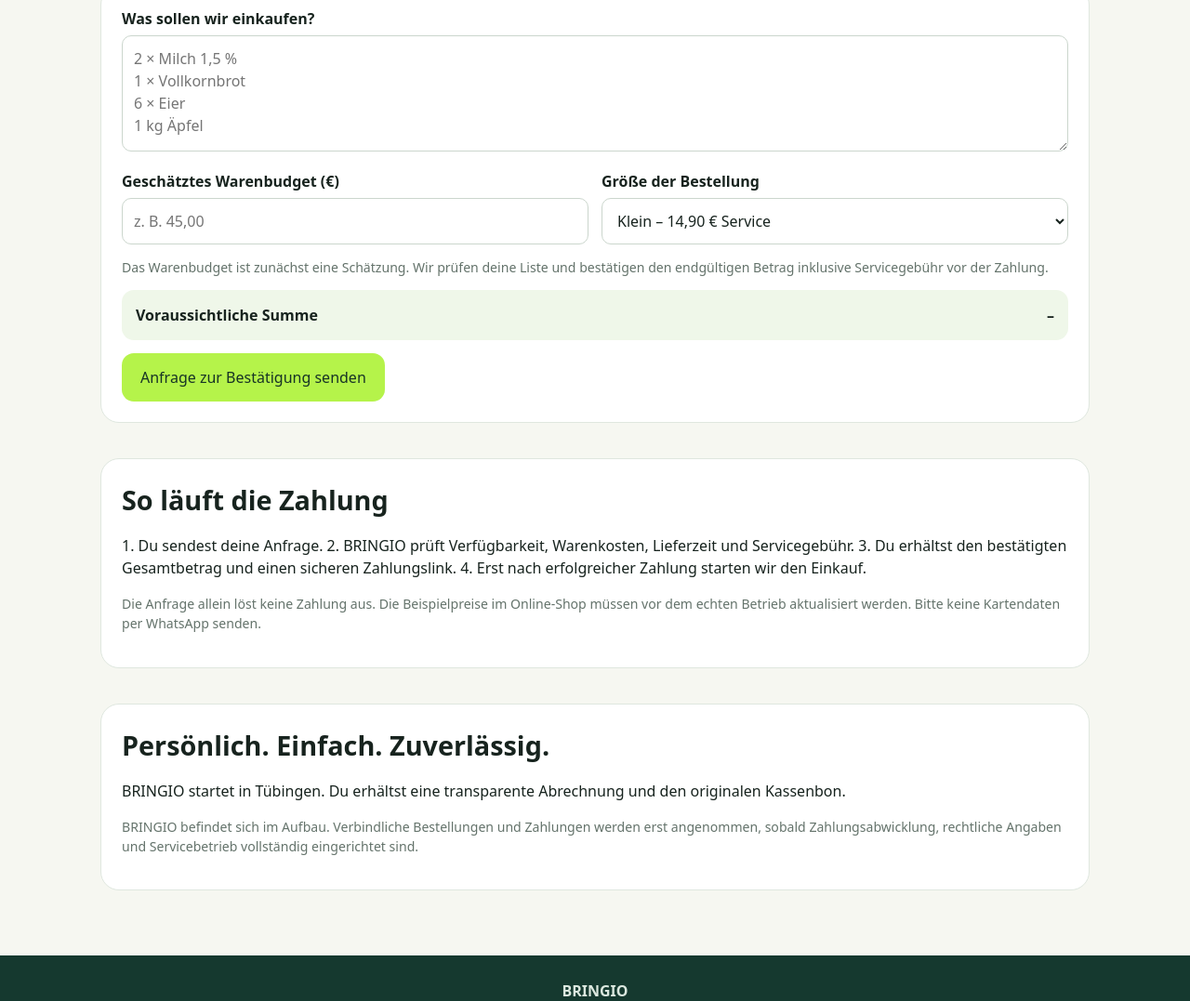
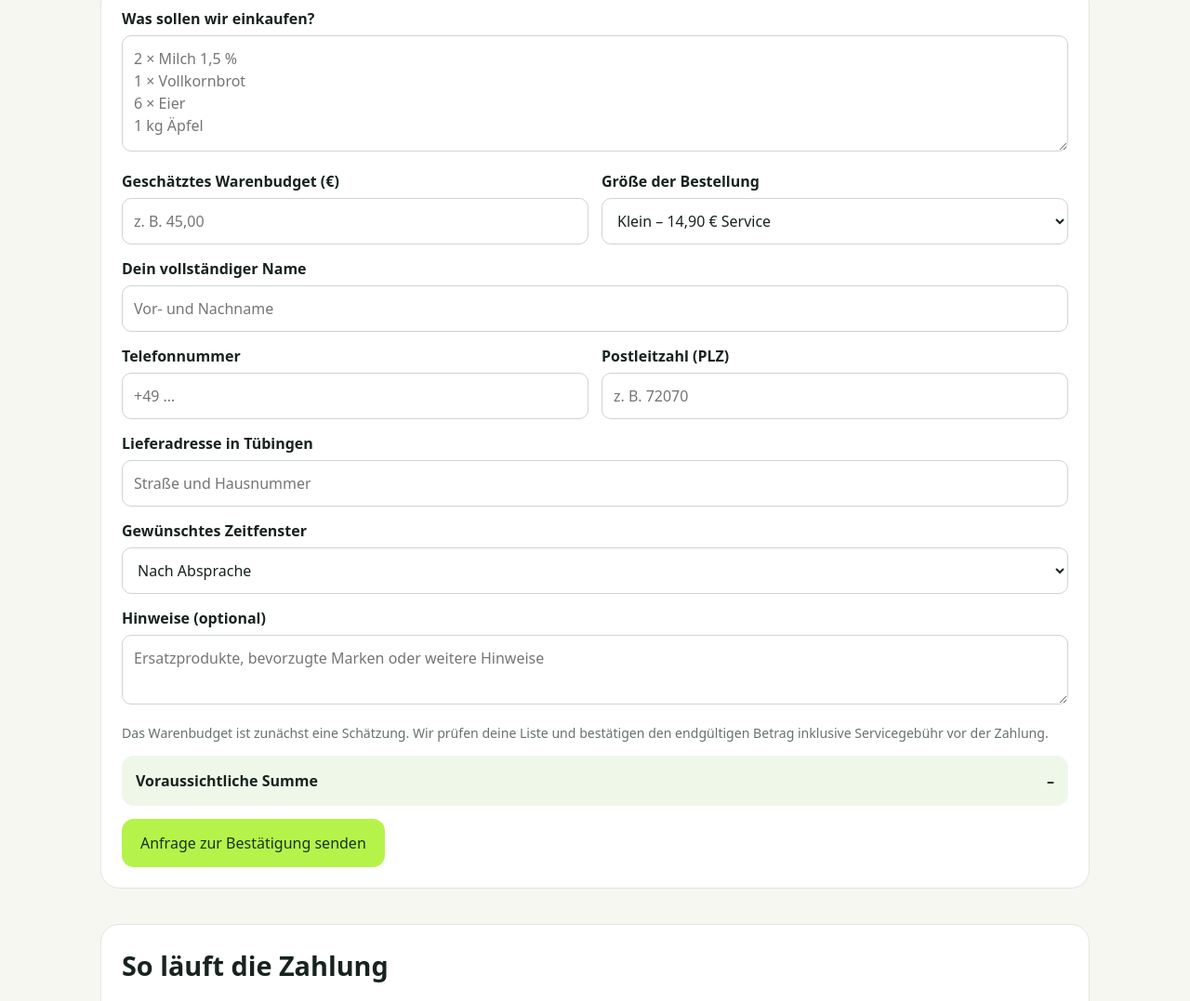
Before and after one commit to Bringio/Bringio, a plain HTML site: page index.html in a window 1280 px wide. Shown: the part 863-1940 px from the top of the page at 93% size. Drawn offline with Linux system fonts and the light colour scheme.

Commit message:
Add files via upload

```diff
--- a/index.html
+++ b/index.html
@@ -32,6 +32,12 @@ main{max-width:1100px;margin:auto;padding:26px 18px 70px}.hero{background:linear
   <div class="full"><label for="items">Was sollen wir einkaufen?</label><textarea id="items" required placeholder="2 × Milch 1,5 %&#10;1 × Vollkornbrot&#10;6 × Eier&#10;1 kg Äpfel"></textarea></div>
   <div><label for="budget">Geschätztes Warenbudget (€)</label><input id="budget" type="number" min="1" step="0.01" required placeholder="z. B. 45,00"></div>
   <div><label for="list-size">Größe der Bestellung</label><select id="list-size"><option value="14.90">Klein – 14,90 € Service</option><option value="19.90">Mittel – 19,90 € Service</option><option value="24.90">Groß – 24,90 € Service</option></select></div>
+  <div class="full"><label for="list-name">Dein vollständiger Name</label><input id="list-name" required autocomplete="name" placeholder="Vor- und Nachname"></div>
+  <div><label for="list-phone">Telefonnummer</label><input id="list-phone" required type="tel" autocomplete="tel" placeholder="+49 …"></div>
+  <div><label for="list-postcode">Postleitzahl (PLZ)</label><input id="list-postcode" required inputmode="numeric" autocomplete="postal-code" placeholder="z. B. 72070"></div>
+  <div class="full"><label for="list-address">Lieferadresse in Tübingen</label><input id="list-address" required autocomplete="street-address" placeholder="Straße und Hausnummer"></div>
+  <div class="full"><label for="list-time">Gewünschtes Zeitfenster</label><select id="list-time"><option>Nach Absprache</option><option>Vormittags</option><option>Mittags</option><option>Nachmittags</option><option>Abends</option></select></div>
+  <div class="full"><label for="list-notes">Hinweise (optional)</label><textarea id="list-notes" style="min-height:75px" placeholder="Ersatzprodukte, bevorzugte Marken oder weitere Hinweise"></textarea></div>
   <div class="full hint">Das Warenbudget ist zunächst eine Schätzung. Wir prüfen deine Liste und bestätigen den endgültigen Betrag inklusive Servicegebühr vor der Zahlung.</div>
   <div class="full fee"><span>Voraussichtliche Summe</span><strong id="list-total">–</strong></div>
   <div class="full"><button class="btn" type="submit">Anfrage zur Bestätigung senden</button></div>
@@ -92,7 +98,7 @@ function renderCart(){
 }
 $('cart').addEventListener('click',e=>{let id=e.target.dataset.plus||e.target.dataset.minus;if(!id)return;cart[id]=(cart[id]||0)+(e.target.dataset.plus?1:-1);if(cart[id]<=0)delete cart[id];renderCart();});
 function sendWhatsApp(message){window.open('https://wa.me/'+WA+'?text='+encodeURIComponent(message),'_blank','noopener');}
-$('list-form').addEventListener('submit',e=>{e.preventDefault();const budget=Number($('budget').value);const fee=Number($('list-size').value);const msg=`Hallo BRINGIO! Ich möchte eine persönliche Einkaufsliste anfragen.\nSupermarkt: ${selectedShop}\nEinkaufsliste:\n${$('items').value.trim()}\nGeschätztes Warenbudget: ${euro(budget)}\nServicegebühr (vorläufig): ${euro(fee)}\nGeschätzte Summe: ${euro(budget+fee)}\n\nBitte prüft die Anfrage und sendet mir den bestätigten Gesamtbetrag sowie einen sicheren Zahlungslink. Ich weiß, dass dies noch keine verbindliche Bestellung ist.`;sendWhatsApp(msg);});
+$('list-form').addEventListener('submit',e=>{e.preventDefault();const budget=Number($('budget').value);const fee=Number($('list-size').value);const msg=`Hallo BRINGIO! Ich möchte eine persönliche Einkaufsliste anfragen.\\nSupermarkt: ${selectedShop}\\nEinkaufsliste:\\n${$('items').value.trim()}\\nGeschätztes Warenbudget: ${euro(budget)}\\nServicegebühr (vorläufig): ${euro(fee)}\\nGeschätzte Summe: ${euro(budget+fee)}\\nName: ${$('list-name').value.trim()}\\nTelefon: ${$('list-phone').value.trim()}\\nLieferadresse: ${$('list-address').value.trim()}\\nPLZ: ${$('list-postcode').value.trim()}\\nGewünschtes Zeitfenster: ${$('list-time').value}\\nHinweise: ${$('list-notes').value.trim()||'Keine'}\\n\\nBitte prüft die Anfrage und sendet mir den bestätigten Gesamtbetrag sowie einen sicheren Zahlungslink. Ich weiß, dass dies noch keine verbindliche Bestellung ist.`;sendWhatsApp(msg);});
 $('shop-form').addEventListener('submit',e=>{e.preventDefault();const entries=catalog.filter(p=>cart[p.id]>0);if(!entries.length){alert('Bitte füge zuerst Produkte zum Warenkorb hinzu.');return;}const subtotal=entries.reduce((s,p)=>s+p.price*cart[p.id],0);const lines=entries.map(p=>`${cart[p.id]} × ${p.name} (${euro(p.price)} je Stück)` ).join('\n');const msg=`Hallo BRINGIO! Ich möchte eine Warenkorb-Anfrage senden.\nSupermarkt: ${$('catalog-shop').value}\nWarenkorb:\n${lines}\nWarenwert nach Beispielpreisen: ${euro(subtotal)}\nServicegebühr (vorläufig): 14,90 €\nGeschätzte Summe: ${euro(subtotal+14.90)}\nName: ${$('shop-name').value.trim()}\nTelefon: ${$('shop-phone').value.trim()}\nLieferadresse: ${$('shop-address').value.trim()}, ${$('shop-postcode').value.trim()} Tübingen\nHinweise: ${$('shop-notes').value.trim()||'Keine'}\n\nBitte bestätigt Verfügbarkeit und Endbetrag und sendet mir einen sicheren Zahlungslink. Ich weiß, dass dies noch keine verbindliche Bestellung ist.`;sendWhatsApp(msg);});
 if('serviceWorker' in navigator)window.addEventListener('load',()=>navigator.serviceWorker.register('./sw.js').catch(()=>{}));
 </script>
```
Also changed, not shown: README.txt.
